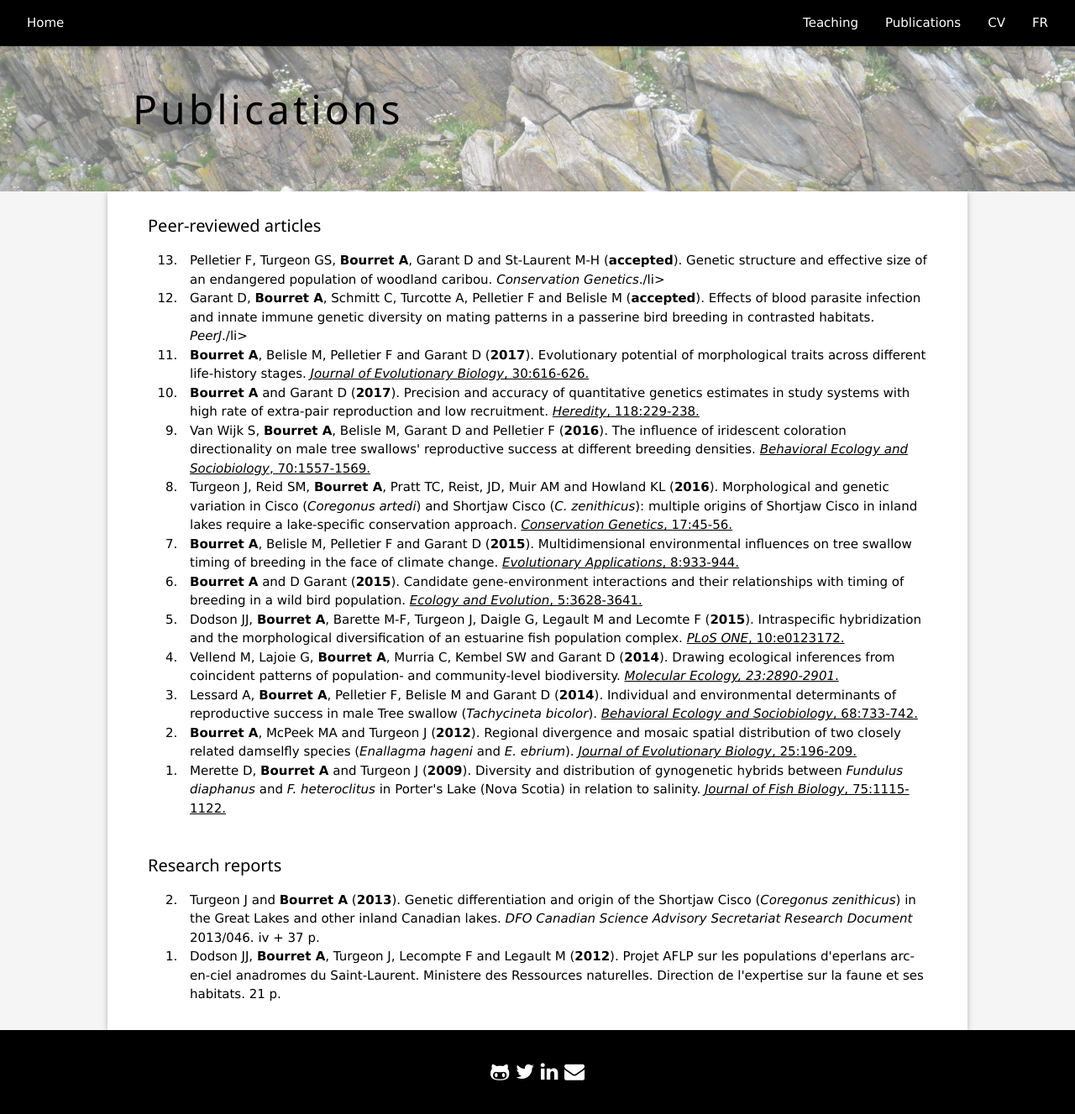
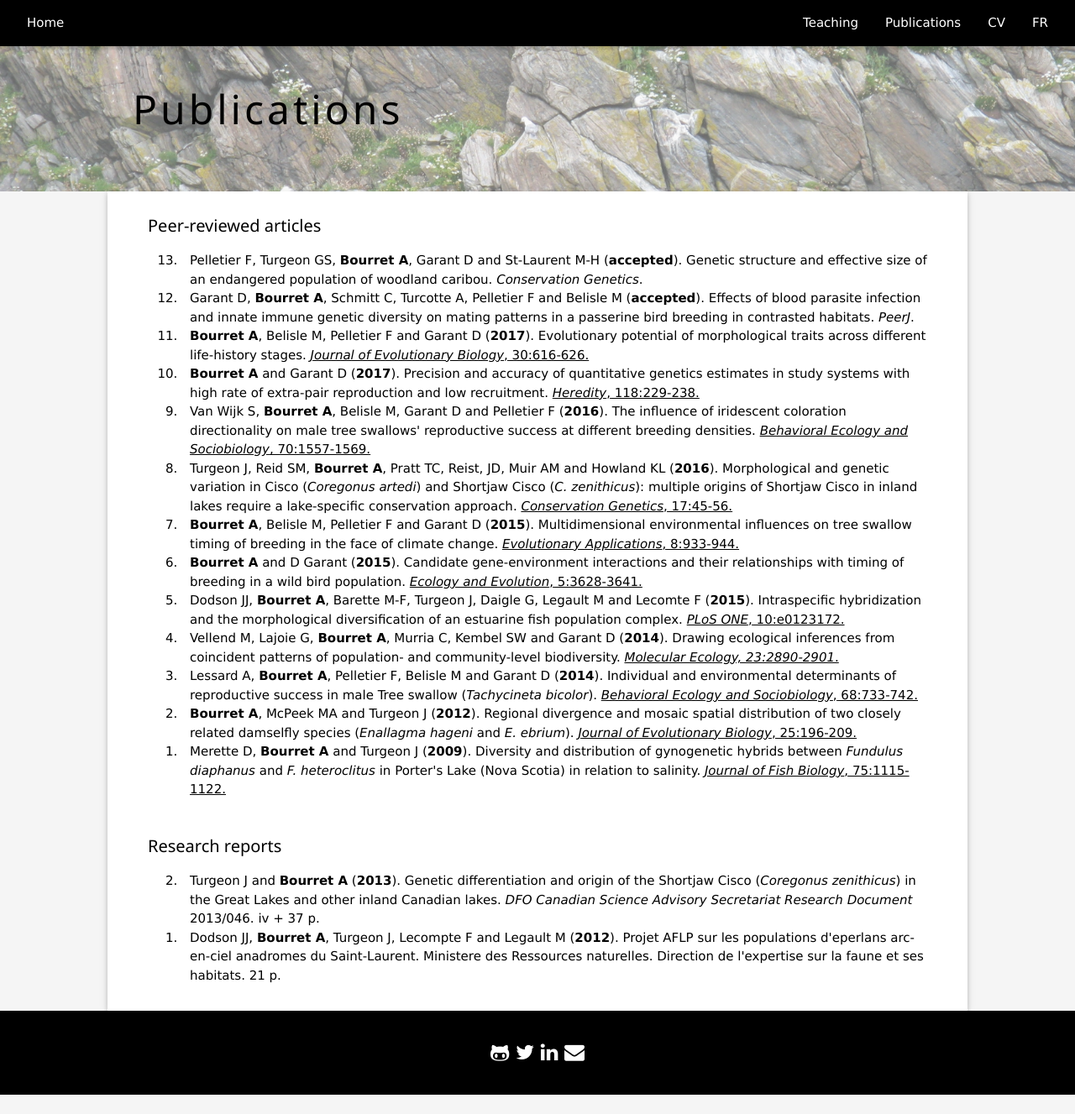
Before and after one commit to biodray/biodray.github.io, a Jekyll site: the page built from publications/index.html, in a window 1280 px wide and 1327 px high. Shown: the whole window at 84% size. Built offline with Jekyll 4.4.1, drawn with Linux system fonts in a browser that asks for light colours; a style sheet for code colours, icons or effects is not loaded.

Commit message:
List typo

```diff
--- a/CV/index.fr.html
+++ b/CV/index.fr.html
@@ -302,8 +302,8 @@ title: <i>Curriculum vitae</i>
 <div class="w3-container w3-cell">
 
   <ol reversed>
-      <li>Pelletier F, Turgeon GS, <b>Bourret A</b>, Garant D and St-Laurent M-H (<b>accepted</b>). Genetic structure and effective size of an endangered population of woodland caribou. <i>Conservation Genetics</i>./li>
-      <li>Garant D, <b>Bourret A</b>, Schmitt C, Turcotte A, Pelletier F and Belisle M (<b>accepted</b>). Effects of blood parasite infection and innate immune genetic diversity on mating patterns in a passerine bird breeding in contrasted habitats. <i>PeerJ</i>./li>
+      <li>Pelletier F, Turgeon GS, <b>Bourret A</b>, Garant D and St-Laurent M-H (<b>accepted</b>). Genetic structure and effective size of an endangered population of woodland caribou. <i>Conservation Genetics</i>.</li>
+      <li>Garant D, <b>Bourret A</b>, Schmitt C, Turcotte A, Pelletier F and Belisle M (<b>accepted</b>). Effects of blood parasite infection and innate immune genetic diversity on mating patterns in a passerine bird breeding in contrasted habitats. <i>PeerJ</i>.</li>
       <li><b>Bourret A</b>, Belisle M, Pelletier F and Garant D (<b>2017</b>). Evolutionary potential of morphological traits across different life-history stages. <a href="http://doi.wiley.com/10.1111/jeb.13031"><i>Journal of Evolutionary Biology</i>, 30:616-626.</a></li>
       <li><b>Bourret A</b> and Garant D (<b>2017</b>). Precision and accuracy of quantitative genetics estimates in study systems with high rate of extra-pair reproduction and low recruitment. <a href="http://www.nature.com/doifinder/10.1038/hdy.2016.92"><i>Heredity</i>, 118:229-238.</a></li>
       <li>Van Wijk S, <b>Bourret A</b>, Belisle M, Garant D and Pelletier F (<b>2016</b>). The influence of iridescent coloration directionality on male tree swallows' reproductive success at different breeding densities. <a href="http://link.springer.com/10.1007/s00265-016-2164-5"><i>Behavioral Ecology and Sociobiology</i>, 70:1557-1569.</a></li>
--- a/CV/index.html
+++ b/CV/index.html
@@ -286,8 +286,8 @@ title: <i>Curriculum vitae</i>
 <div class="w3-container w3-cell">
 
   <ol reversed>
-      <li>Pelletier F, Turgeon GS, <b>Bourret A</b>, Garant D and St-Laurent M-H (<b>accepted</b>). Genetic structure and effective size of an endangered population of woodland caribou. <i>Conservation Genetics</i>./li>
-      <li>Garant D, <b>Bourret A</b>, Schmitt C, Turcotte A, Pelletier F and Belisle M (<b>accepted</b>). Effects of blood parasite infection and innate immune genetic diversity on mating patterns in a passerine bird breeding in contrasted habitats. <i>PeerJ</i>./li>
+      <li>Pelletier F, Turgeon GS, <b>Bourret A</b>, Garant D and St-Laurent M-H (<b>accepted</b>). Genetic structure and effective size of an endangered population of woodland caribou. <i>Conservation Genetics</i>.</li>
+      <li>Garant D, <b>Bourret A</b>, Schmitt C, Turcotte A, Pelletier F and Belisle M (<b>accepted</b>). Effects of blood parasite infection and innate immune genetic diversity on mating patterns in a passerine bird breeding in contrasted habitats. <i>PeerJ</i>.</li>
       <li><b>Bourret A</b>, Belisle M, Pelletier F and Garant D (<b>2017</b>). Evolutionary potential of morphological traits across different life-history stages. <a href="http://doi.wiley.com/10.1111/jeb.13031"><i>Journal of Evolutionary Biology</i>, 30:616-626.</a></li>
       <li><b>Bourret A</b> and Garant D (<b>2017</b>). Precision and accuracy of quantitative genetics estimates in study systems with high rate of extra-pair reproduction and low recruitment. <a href="http://www.nature.com/doifinder/10.1038/hdy.2016.92"><i>Heredity</i>, 118:229-238.</a></li>
       <li>Van Wijk S, <b>Bourret A</b>, Belisle M, Garant D and Pelletier F (<b>2016</b>). The influence of iridescent coloration directionality on male tree swallows' reproductive success at different breeding densities. <a href="http://link.springer.com/10.1007/s00265-016-2164-5"><i>Behavioral Ecology and Sociobiology</i>, 70:1557-1569.</a></li>
--- a/publications/index.html
+++ b/publications/index.html
@@ -6,8 +6,8 @@ title: Publications
 <div class="w3-container w3-margin palette" style="max-width:1200px;min-width:500px;">
  <h4>Peer-reviewed articles</h4>
   <ol reversed>
-      <li>Pelletier F, Turgeon GS, <b>Bourret A</b>, Garant D and St-Laurent M-H (<b>accepted</b>). Genetic structure and effective size of an endangered population of woodland caribou. <i>Conservation Genetics</i>./li>
-      <li>Garant D, <b>Bourret A</b>, Schmitt C, Turcotte A, Pelletier F and Belisle M (<b>accepted</b>). Effects of blood parasite infection and innate immune genetic diversity on mating patterns in a passerine bird breeding in contrasted habitats. <i>PeerJ</i>./li>
+      <li>Pelletier F, Turgeon GS, <b>Bourret A</b>, Garant D and St-Laurent M-H (<b>accepted</b>). Genetic structure and effective size of an endangered population of woodland caribou. <i>Conservation Genetics</i>.</li>
+      <li>Garant D, <b>Bourret A</b>, Schmitt C, Turcotte A, Pelletier F and Belisle M (<b>accepted</b>). Effects of blood parasite infection and innate immune genetic diversity on mating patterns in a passerine bird breeding in contrasted habitats. <i>PeerJ</i>.</li>
       <li><b>Bourret A</b>, Belisle M, Pelletier F and Garant D (<b>2017</b>). Evolutionary potential of morphological traits across different life-history stages. <a href="http://doi.wiley.com/10.1111/jeb.13031"><i>Journal of Evolutionary Biology</i>, 30:616-626.</a></li>
       <li><b>Bourret A</b> and Garant D (<b>2017</b>). Precision and accuracy of quantitative genetics estimates in study systems with high rate of extra-pair reproduction and low recruitment. <a href="http://www.nature.com/doifinder/10.1038/hdy.2016.92"><i>Heredity</i>, 118:229-238.</a></li>
       <li>Van Wijk S, <b>Bourret A</b>, Belisle M, Garant D and Pelletier F (<b>2016</b>). The influence of iridescent coloration directionality on male tree swallows' reproductive success at different breeding densities. <a href="http://link.springer.com/10.1007/s00265-016-2164-5"><i>Behavioral Ecology and Sociobiology</i>, 70:1557-1569.</a></li>
```
